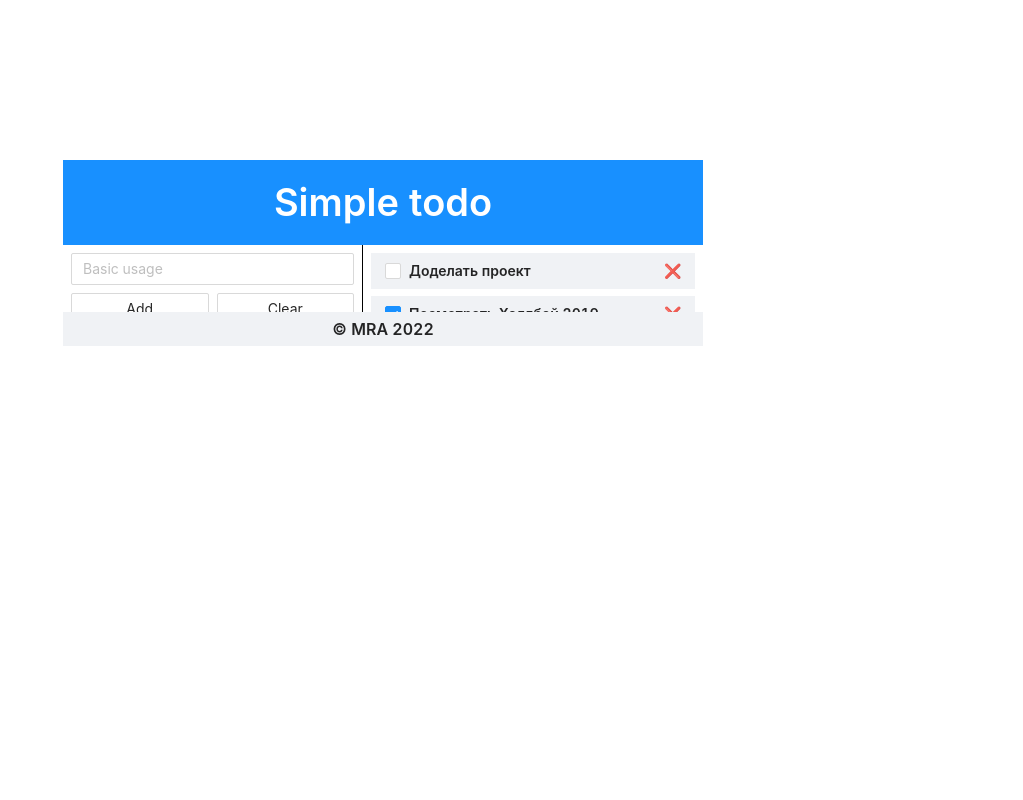
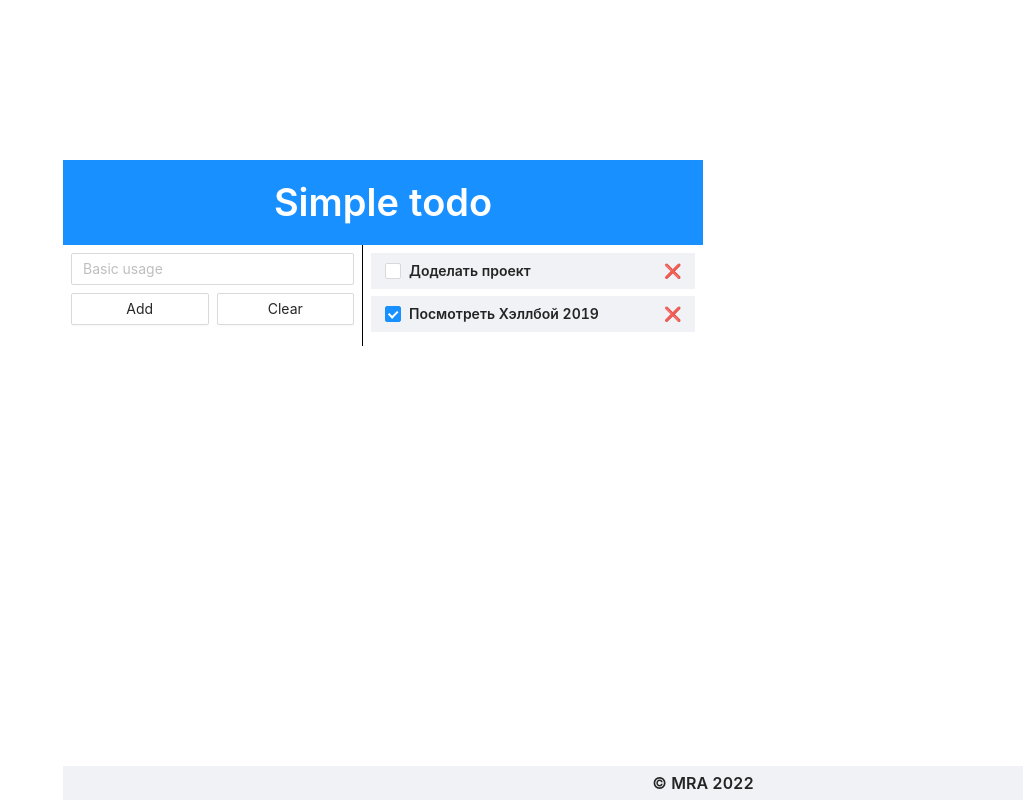
Before and after one commit to m4medbekov/simple-todo, a React (Create React App) app: page / in a window 1280 px wide. Shown: the whole page, without its empty margins (257-1280 px from the left). Built offline with nearby package versions, Linux system fonts and the light colour scheme.

Commit message:
Again footer fix

```diff
--- a/src/components/footerEnd/FooterEnd.jsx
+++ b/src/components/footerEnd/FooterEnd.jsx
@@ -4,7 +4,7 @@ const { Footer } = Layout;
 
 const FooterEnd = () => {
   return (
-    <Footer style={{ position: "absolute", bottom: 0, width: "100%", padding: "5px 50px" }}>
+    <Footer style={{ position: "fixed", bottom: 0, width: "100%", padding: "5px 50px" }}>
       <Title style={{ margin: 0 }} level={5}>© MRA 2022</Title>
     </Footer>
   )
```
